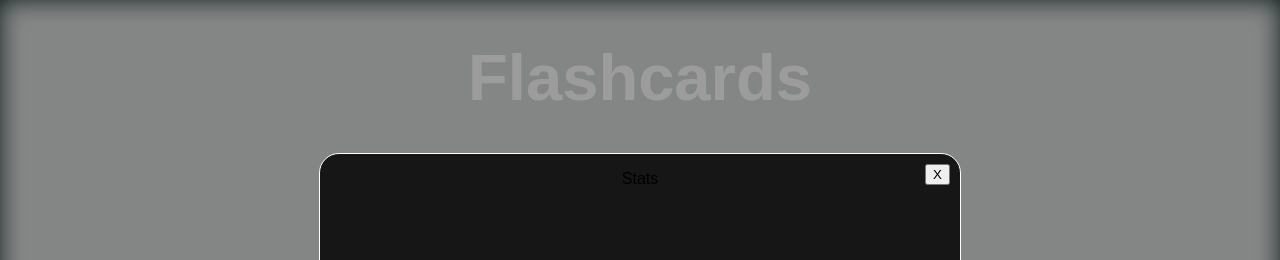
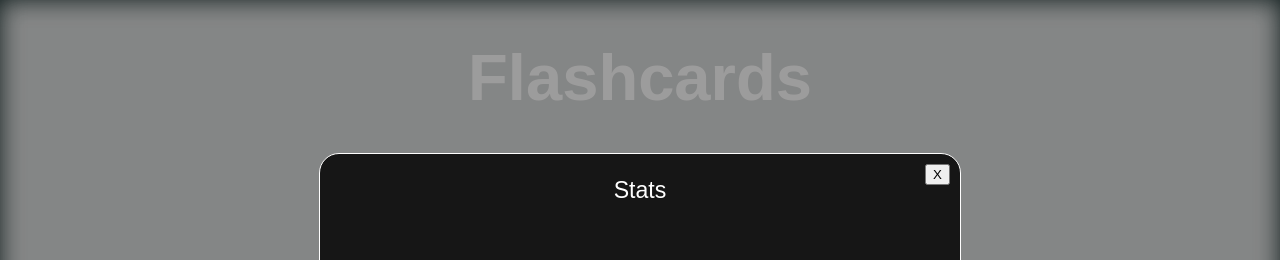
Before and after one commit to J-Wll/flashcards, a React (Vite) app: page / in a window 1280 px wide. Both pictures are taken after a click on the button "Stats". Shown: the top 260 px of the page. Built offline with nearby package versions, Linux system fonts and the light colour scheme.

Commit message:
Added planning comments

```diff
--- a/src/FlashcardHandler.jsx
+++ b/src/FlashcardHandler.jsx
@@ -82,7 +82,6 @@ export default function FlashcardHandler() {
             </div>
 
             {/* these buttons should have labels going upwards and open a centered large closable window over the rest of the content */}
-            {/* probably replace them with icons */}
             <div className="control-bar">
                 <ToolTip element={<button className="control-buttons" onClick={() => updateOverlayMode("create")}>Create</button>} tooltipText={"Create new flashcards"} />
                 <ToolTip element={<button className="control-buttons" onClick={saveCards}>Save</button>} tooltipText={"Save your set of flashcards"} />
--- a/src/OverlayWindow.jsx
+++ b/src/OverlayWindow.jsx
@@ -4,6 +4,7 @@ import { useRef } from "react";
 
 export default function OverlayWindow(props) {
 
+    // From the create cards button
     function createCardWindow() {
         const frontRef = useRef(null)
         const backRef = useRef(null)
@@ -21,11 +22,16 @@ export default function OverlayWindow(props) {
         )
     }
 
+    // From the stats button
     function statsWindow(){
 
         return (
             <>
-            <p>Stats</p>
+            <p className="text-white ft-2">Stats</p>
+            {/* Cards viewed? */}
+            {/* Answers correct? */}
+            {/* Cards made? */}
+            {/* Time spent? */}
             </>
         )
     }
```
